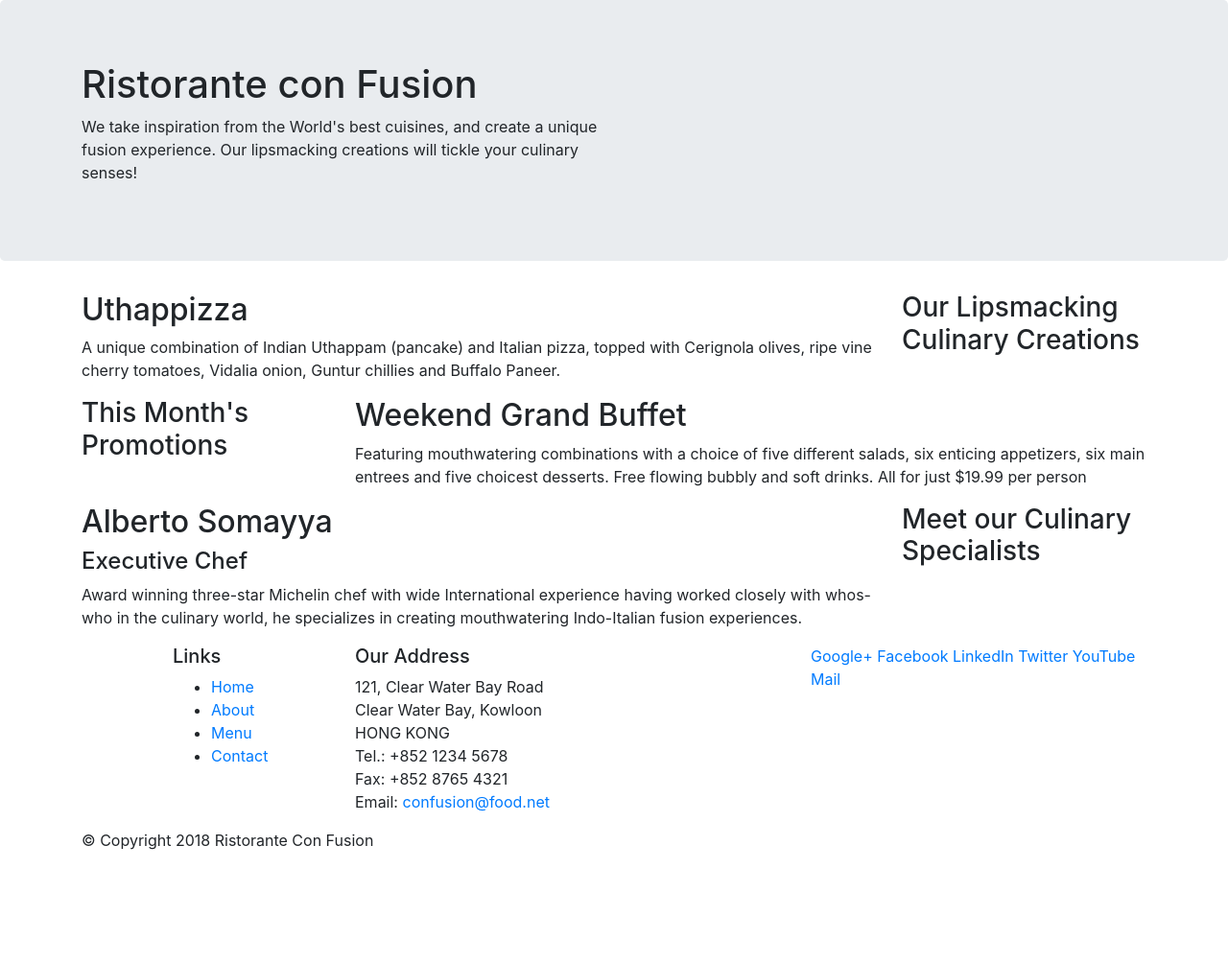
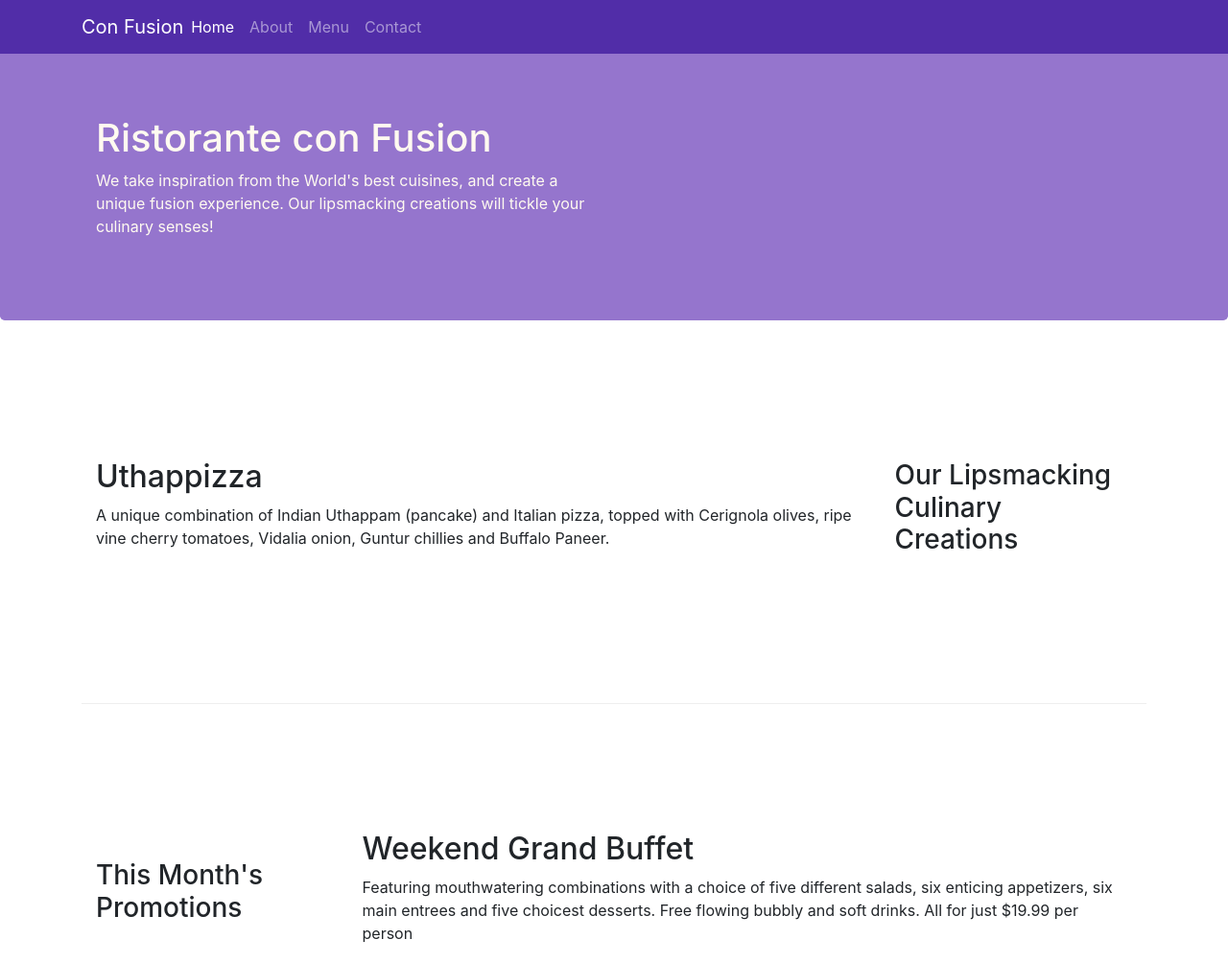
Before and after one commit to 5h0bh4nk/TrivalantE, a website: page index.html in a window 1280 px wide. Shown: the top 1004 px of the page at 96% size. Before the commit the page ends 904 px from the top, so only its background shows below. Drawn offline with nearby package versions, Linux system fonts and the light colour scheme.

Commit message:
navbar&breadcrumbs

```diff
--- /dev/null
+++ b/css/styles.css
@@ -0,0 +1,40 @@
+.row-header{
+    margin:0px auto;
+    padding:0px auto;
+}
+
+.row-content{
+    margin:0px auto;
+    padding:50px 0px 50px 0px;
+    border-bottom:1px ridge;
+    min-height:400px;
+}
+
+.footer{
+    background-color:#D1C4E9;
+    margin:0px auto;
+    padding :20px 0px 20px 0px;
+
+}
+
+.jumbotron{
+    padding:70px 30px 70px 30px;
+    margin:0px;
+    background-color: #9575CD;
+    color:floralwhite;
+}
+.address{
+    font-size:80%;
+    amrgin:0px;
+    color:#0f0f0f;
+}
+
+body{
+    padding:50px 0px 0px 0px;
+    z-index:0;
+
+
+}
+.navbar-dark{
+    background-color:#512DA8;
+}
--- a/index.html
+++ b/index.html
@@ -11,13 +11,31 @@
      <!-- Bootstrap CSS -->
      <link rel="stylesheet" href="node_modules/bootstrap/dist/css/bootstrap.min.css">
     <title>Ristorante Con Fusion</title>
+    <link rel="stylesheet" href="css/styles.css">
 </head>
 
 <body>
+    <nav class="navbar navbar-dark navbar-expand-sm  fixed-top">
+        <div class="container">
+            <button class="navbar-toggler" type="button" data-toggle="collapse" data-target="#Navbar">
+                <span class="navbar-toggler-icon"></span>
+            </button>
+            <a class="navbar-brand mr-auto" href="#">Con Fusion</a>
+            <div class="collapse navbar-collapse" id="Navbar">
+            <ul class="navbar-nav mr-auto">
+                <li class="nav-item active"><a class="nav-link" href="#">Home</a></li>
+                <li class="nav-item " ><a class="nav-link" href="./aboutus.html">About</a></li>
+                <li class="nav-item " ><a class="nav-link" href="#">Menu</a></li>
+                <li class="nav-item " ><a class="nav-link" href="#">Contact</a></li>
+
+            </ul>
+            </div>
+        </div>
+    </nav>
 
     <header class="jumbotron">
         <div class="container">
-            <div class="row">
+            <div class="row row-header">
                 <div class="col-12 col-sm-6">
                     <h1>Ristorante con Fusion</h1>
                     <p>We take inspiration from the World's best cuisines, and create a unique fusion experience. Our lipsmacking creations will tickle your culinary senses!</p>
@@ -29,7 +47,7 @@
     </header>
 
     <div  class="container">
-        <div class="row">
+        <div class="row row-content align-items-center">
             <div class="col-12 col-sm-4 order-sm-last col-md-3">
                 <h3>Our Lipsmacking Culinary Creations</h3>
             </div>
@@ -40,7 +58,7 @@
         </div>
 
 
-        <div class="row">
+        <div class="row row-content align-items-center">
             <div class="col-12 col-sm-4 col-md-3">
                 <h3>This Month's Promotions</h3>
             </div>
@@ -50,7 +68,7 @@
             </div>
         </div>
 
-        <div class="row">
+        <div class="row row-content align-items-center">
             <div class="col-12 col-sm-4 order-sm-last col-md-3">
                 <h3>Meet our Culinary Specialists</h3>
             </div>
@@ -62,19 +80,19 @@
         </div>
     </div>
 
-    <footer>
+    <footer class="footer">
         <div class="container">
             <div class="row">
                 <div class="col-4 offset-1 col-sm-2">
                     <h5>Links</h5>
-                    <ul>
+                    <ul class="list-unstyled">
                         <li><a href="#">Home</a></li>
-                        <li><a href="#">About</a></li>
+                        <li><a href="./aboutus.html">About</a></li>
                         <li><a href="#">Menu</a></li>
                         <li><a href="#">Contact</a></li>
                     </ul>
                 </div>
-                <div class="col-7 col-sm-5">
+                <div class="col-7 col-sm-5 address">
                     <h5>Our Address</h5>
                     <address>
 		              121, Clear Water Bay Road<br>
@@ -85,8 +103,8 @@
 		              Email: <a href="mailto:confusion@food.net">confusion@food.net</a>
 		           </address>
                 </div>
-                <div class="col-12 col-sm-4 ">
-                    <div>
+                <div class="col-12 col-sm-4 align-self-center ">
+                    <div class="text-center">
                         <a href="http://google.com/+">Google+</a>
                         <a href="http://www.facebook.com/profile.php?id=">Facebook</a>
                         <a href="http://www.linkedin.com/in/">LinkedIn</a>
@@ -96,7 +114,7 @@
                     </div>
                 </div>
            </div>
-           <div class="row">
+           <div class="row justify-content-center">
                 <div class="col-auto">
                     <p>© Copyright 2018 Ristorante Con Fusion</p>
                 </div>
```
Also changed, not shown: aboutus.html (added, +137 -0 lines).
